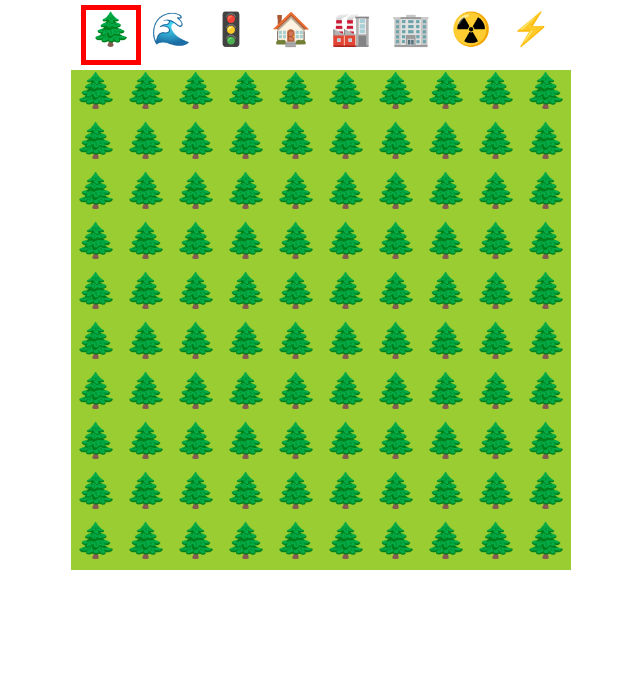
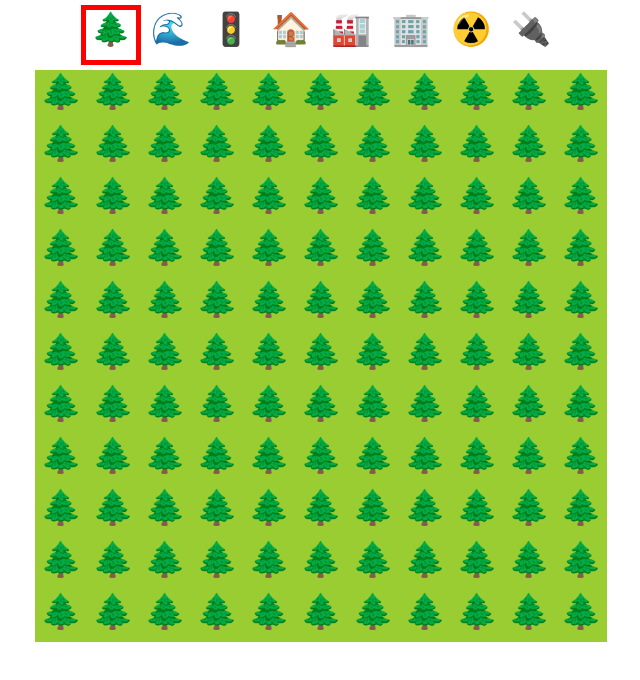
Before and after one commit to grantsru/simcity-js, a React (Vite) app: page / in a window 1280 px wide. Shown: the top 680 px of the page, without its empty margins (319-959 px from the left). Built offline with nearby package versions, Linux system fonts and the light colour scheme.

Commit message:
Pseudo-classes for cell spans

```diff
--- a/src/components/Cell.tsx
+++ b/src/components/Cell.tsx
@@ -2,16 +2,54 @@ import React, { useContext } from 'react';
 import styled from 'styled-components';
 
 import {Context, HYDRATE} from "../store";
-
 import Tile from "../models/Tile";
-import { tileTypes } from "../models/Tile";
 
 interface CellProps {
   key: string;
   tile: Tile;
 }
 
+const StyledTopSpan = styled.span`
+  border: 1px solid ${(props: CellProps) => props.tile.cellBackground()};
+  &:hover { border: 1px solid yellow };
+  ${(props: CellProps) => props.tile.isBuilding() &&  props.tile.electricity.power && `
+    &:after {
+      content: "⚡";
+      font-size: 10px;
+      background: white;
+      border: 2px solid black;
+      transform: translate(30px,-45px);
+      position: absolute;
+      z-index: 2;
+    }
+  `};
+  ${(props: CellProps) => props.tile.isBuilding() && !props.tile.electricity.power && `
+    &:after {
+      content: "❌";
+      font-size: 10px;
+      background: white;
+      border: 2px solid black;
+      transform: translate(30px,-45px);
+      position: absolute;
+      z-index: 2;
+    }
+  `};
+`;
+
+const StyledBottomSpan = styled.span`
+  ${(props: CellProps) => props.tile.electricity.wired && `
+    &:after {
+      content: "🔌";
+      font-size: 20px;
+      transform: translate(24px, -50px);
+      position: absolute;
+      z-index: 2;
+    }
+  `};
+`;
+
 const StyledCell = styled.div`
+  z-index: 1;
   height: 50px;
   width: 50px;
   font-size: 34px;
@@ -23,11 +61,19 @@ export default function Cell(props: CellProps) {
   const [state, dispatch] = useContext(Context);
 
   const clickCell = (): void => {
-    props.tile.setTileType(state.activeTool);
+    if (state.activeTool === 'power') props.tile.electricity.wired = true;
+    else props.tile.setTileType(state.activeTool);
+
     dispatch({ type: HYDRATE });
   };
 
-  return <StyledCell onClick={clickCell} {...props}>
-    {props.tile.type.icon}
-  </StyledCell>;
+  return (
+    <StyledTopSpan onClick={clickCell} {...props}>
+      <StyledBottomSpan {...props}>
+        <StyledCell {...props}>
+          {props.tile.type.icon}
+        </StyledCell>
+      </StyledBottomSpan>
+    </StyledTopSpan>
+  );
 }
--- a/src/models/Tile.ts
+++ b/src/models/Tile.ts
@@ -12,24 +12,26 @@ export const tileTypes: TileType[] = [
     { value: 'industrial', icon: '🏭', cost: 50 },
     { value: 'commercial', icon: '🏢', cost: 50 },
     { value: 'reactor', icon: '☢️', cost: 50 },
-    { value: 'power', icon: '⚡', cost: 50 },
+    { value: 'power', icon: '🔌', cost: 50 },
 ];
 
 export default class Tile {
     x: number;
     y: number;
     type: TileType;
-    powered: boolean;
+    electricity = {
+        wired: false,
+        power: false,
+    }
 
     constructor(type, private readonly x, private readonly y) {
         this.type = type;
-        this.powered = false;
     }
 
     cellBackground(): string {
         switch (this.type.value) {
             case 'grass':
-                return 'yellowgreen';
+                return `yellowgreen`;
             case 'water':
                 return 'dodgerblue';
             case 'road':
@@ -47,6 +49,12 @@ export default class Tile {
         }
     }
 
+    isBuilding() {
+        return this.type.value !== 'grass'
+            && this.type.value !== 'water'
+            && this.type.value !== 'reactor';
+    }
+
     setTileType(value: string) {
         for (const type of tileTypes) {
             if (type.value === value) {
--- a/src/store/index.tsx
+++ b/src/store/index.tsx
@@ -1,8 +1,8 @@
 import { createContext } from 'react';
 import Tile, { tileTypes } from "../models/Tile";
 
-const grassMap: Tile[][] = [...Array(10)]
-    .map((_, x) => [...Array(10)]
+const grassMap: Tile[][] = [...Array(11)]
+    .map((_, x) => [...Array(11)]
         .map((_, y) => new Tile(tileTypes[0], x, y)));
 
 export const initialState = {
```
Also changed, not shown: src/components/Row.tsx (deleted).
